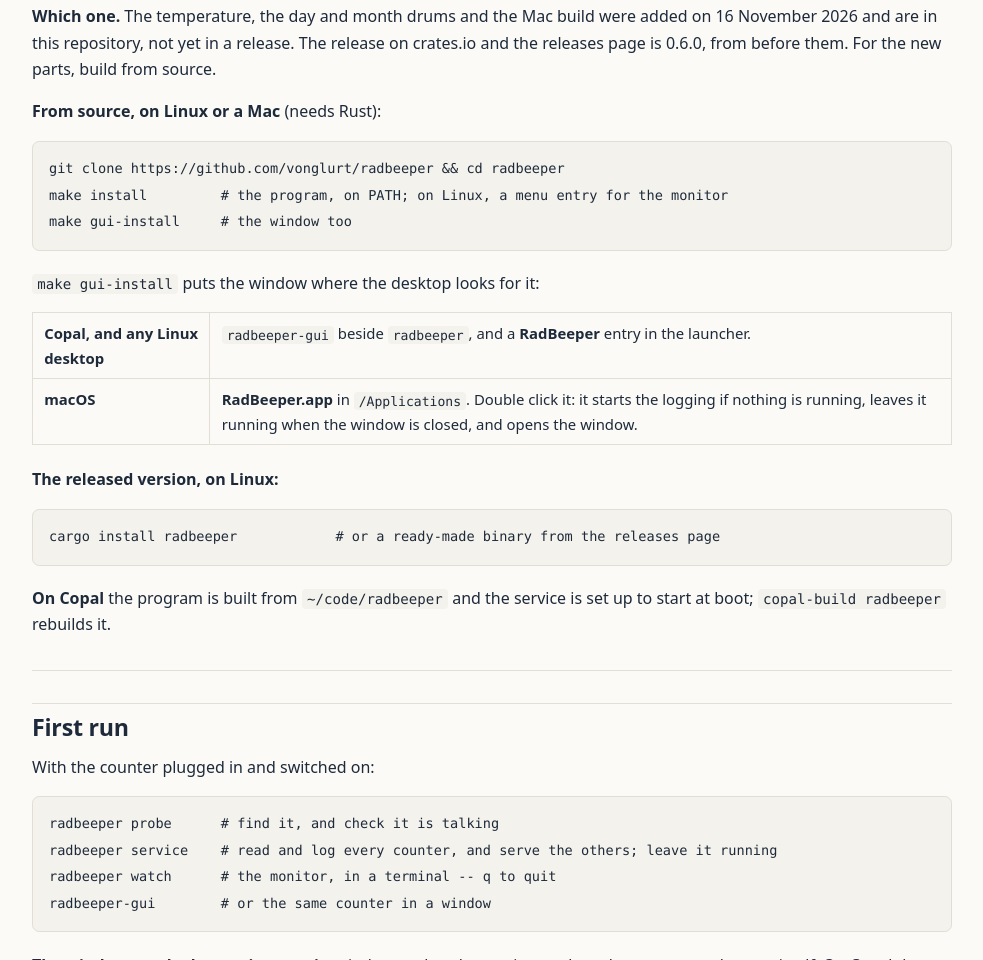
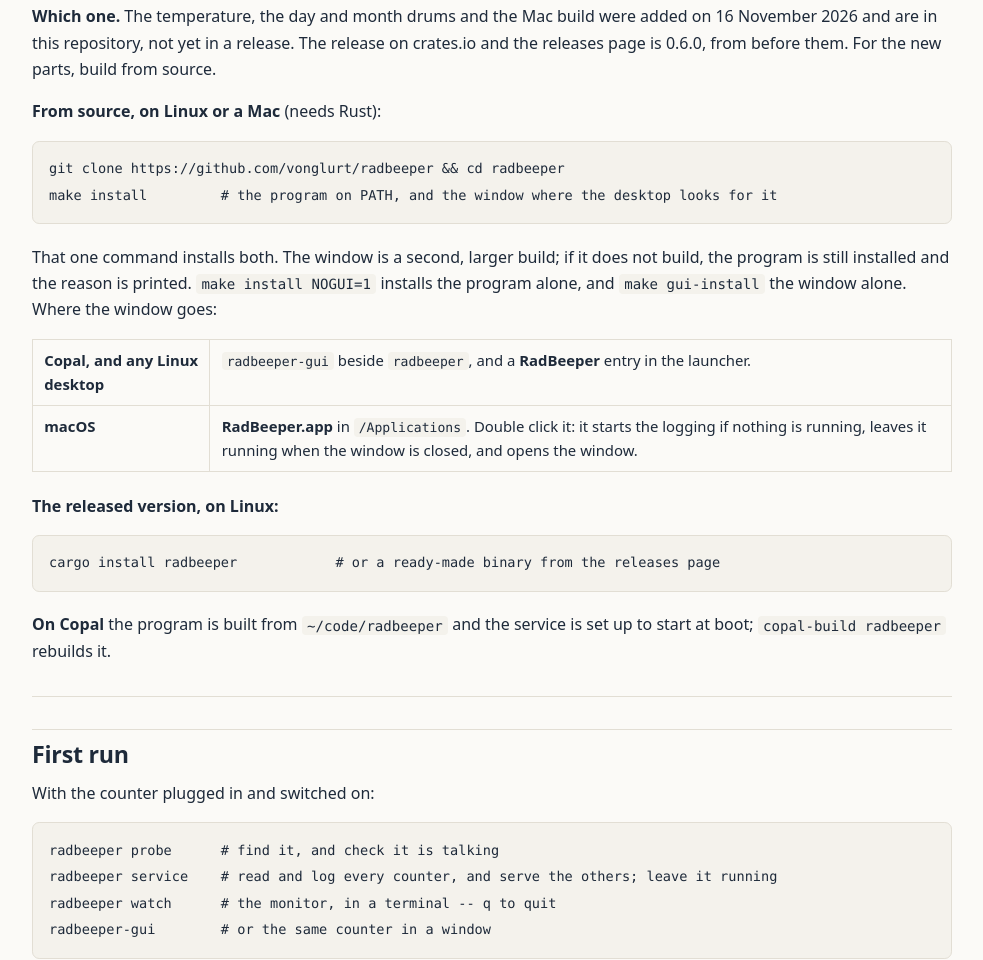
Before and after one commit to vonglurt/radbeeper, a plain HTML site: page index.html in a window 1280 px wide. Shown: the part 4435-5395 px from the top of the page, without its empty margins (148-1131 px from the left). Drawn offline with Linux system fonts and the light colour scheme.

Commit message:
rebuild the site

```diff
--- a/index.html
+++ b/index.html
@@ -188,9 +188,8 @@ description</a> has the rest.</p></div>
 <p><strong>Which one.</strong> The temperature, the day and month drums and the Mac build were added on 16 November 2026 and are in this repository, not yet in a release. The release on crates.io and the releases page is 0.6.0, from before them. For the new parts, build from source.</p>
 <p><strong>From source, on Linux or a Mac</strong> (needs Rust):</p>
 <pre><code class="language-sh">git clone https://github.com/vonglurt/radbeeper &amp;&amp; cd radbeeper
-make install         # the program, on PATH; on Linux, a menu entry for the monitor
-make gui-install     # the window too</code></pre>
-<p><code>make gui-install</code> puts the window where the desktop looks for it:</p>
+make install         # the program on PATH, and the window where the desktop looks for it</code></pre>
+<p>That one command installs both. The window is a second, larger build; if it does not build, the program is still installed and the reason is printed. <code>make install NOGUI=1</code> installs the program alone, and <code>make gui-install</code> the window alone. Where the window goes:</p>
 <table><tbody><tr><td><strong>Copal, and any Linux desktop</strong></td><td><code>radbeeper-gui</code> beside <code>radbeeper</code>, and a <strong>RadBeeper</strong> entry in the launcher.</td></tr><tr><td><strong>macOS</strong></td><td><strong>RadBeeper.app</strong> in <code>/Applications</code>. Double click it: it starts the logging if nothing is running, leaves it running when the window is closed, and opens the window.</td></tr></tbody></table>
 <p><strong>The released version, on Linux:</strong></p>
 <pre><code class="language-sh">cargo install radbeeper            # or a ready-made binary from the releases page</code></pre>
```
Also changed, not shown: drums.html (+1 -1 lines), monitor.html (+1 -1 lines), random.html (+1 -1 lines).
